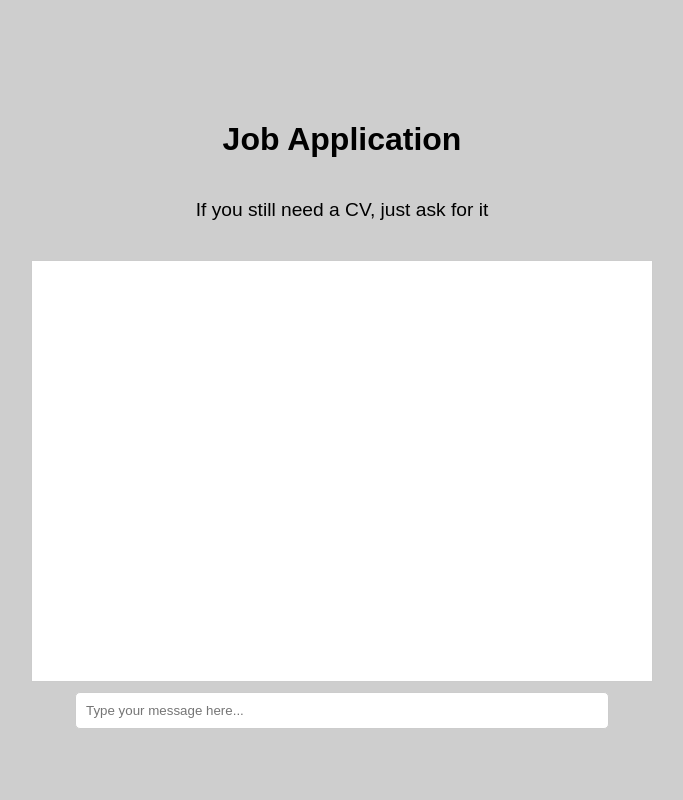
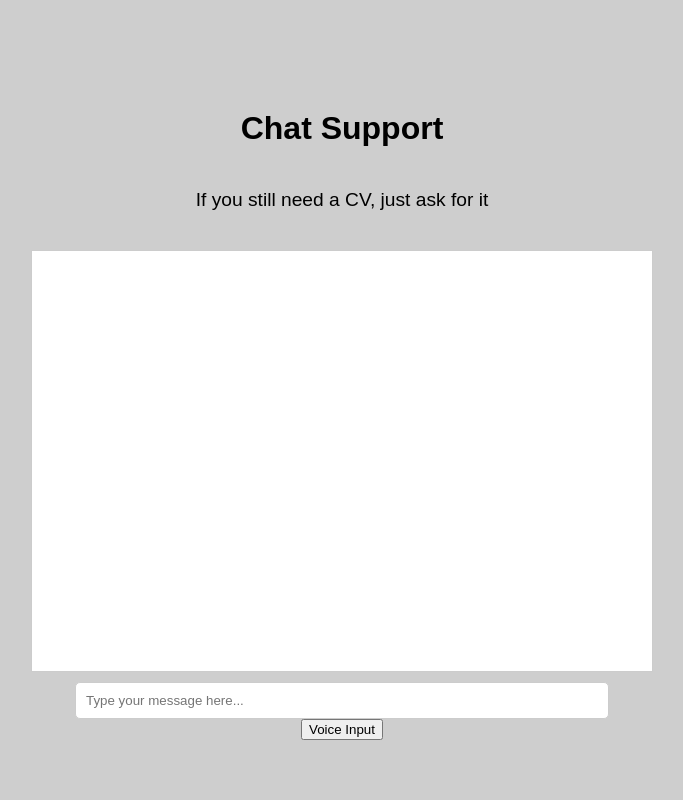
Before and after one commit to kanchang12/upwork_Tom, a Flask app: page / in a window 1280 px wide. Shown: the whole page, without its empty margins (298-981 px from the left). Run offline with Flask 3, Linux system fonts and the light colour scheme.

Commit message:
Update index.html

```diff
--- a/templates/index.html
+++ b/templates/index.html
@@ -76,17 +76,28 @@ p {
     </style>
 </head>
 <body>
-    <h1>Job Application</h1>
+    <h1>Chat Support</h1>
+
     <p>If you still need a CV, just ask for it</p>
     <div class="background-image"></div>
     <div class="overlay"></div>
     <div id="chat-container"></div>
     <input type="text" id="message-input" placeholder="Type your message here...">
+    <button id="voice-input-btn">Voice Input</button>
+
     <script>
         document.getElementById('message-input').addEventListener('keypress', function (e) {
             if (e.key === 'Enter') {
-                let message = e.target.value;
+                sendMessage(e.target.value);
                 e.target.value = '';
+            }
+        });
+
+        document.getElementById('voice-input-btn').addEventListener('click', function() {
+            startVoiceRecognition();
+        });
+
+        function sendMessage(message) {
             let chatContainer = document.getElementById('chat-container');
             chatContainer.innerHTML += `<p><strong>You:</strong> ${message}</p>`;
 
@@ -104,11 +115,23 @@ p {
 
                 // Read aloud the response
                 speak(data.response);
+            })
+            .catch(error => {
+                console.error('Error:', error);
             });
         }
-        });
 
-        // Function to read aloud using Web Speech API
+        function startVoiceRecognition() {
+            const recognition = new webkitSpeechRecognition() || new SpeechRecognition();
+            recognition.lang = 'en-US';
+            recognition.start();
+
+            recognition.onresult = function(event) {
+                const transcript = event.results[0][0].transcript;
+                sendMessage(transcript);
+            };
+        }
+
         function speak(text) {
             const synth = window.speechSynthesis;
             const utterance = new SpeechSynthesisUtterance(text);
```
Lines whose indentation alone changed are shown as unchanged.
